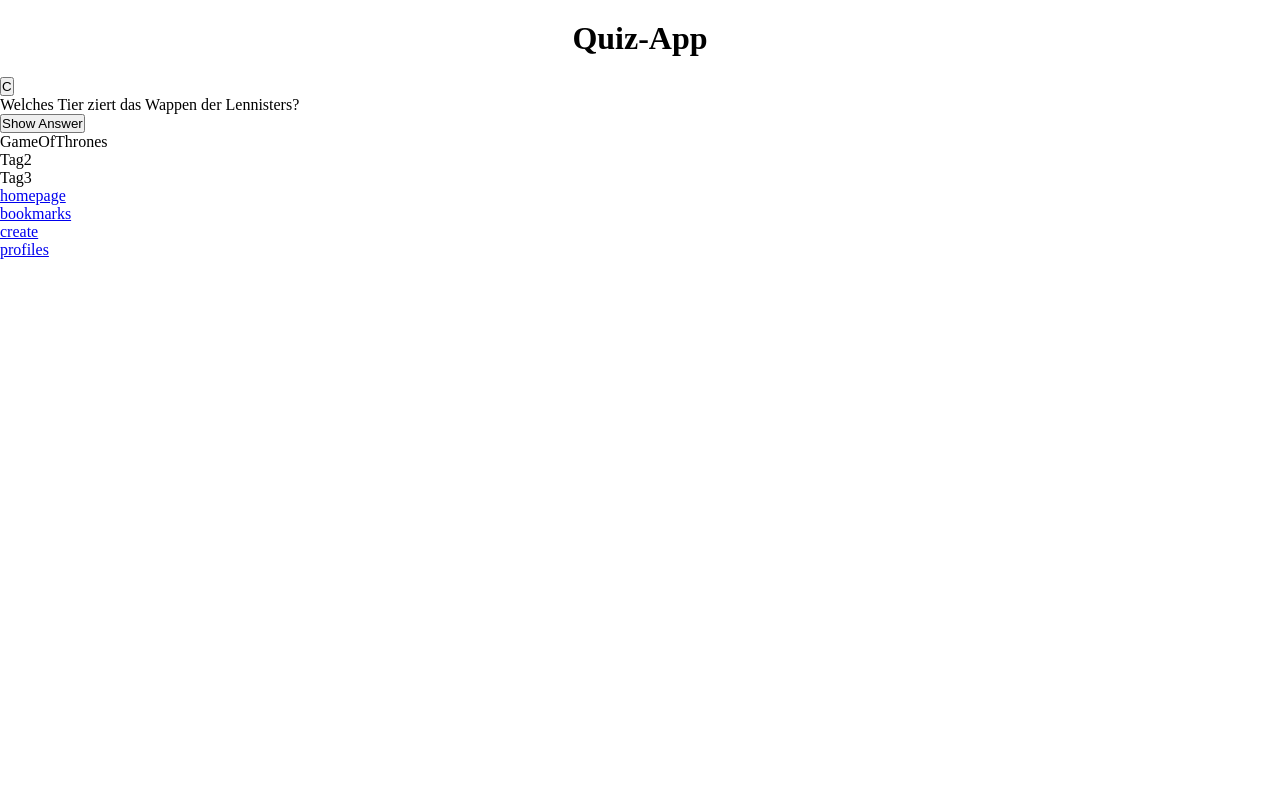
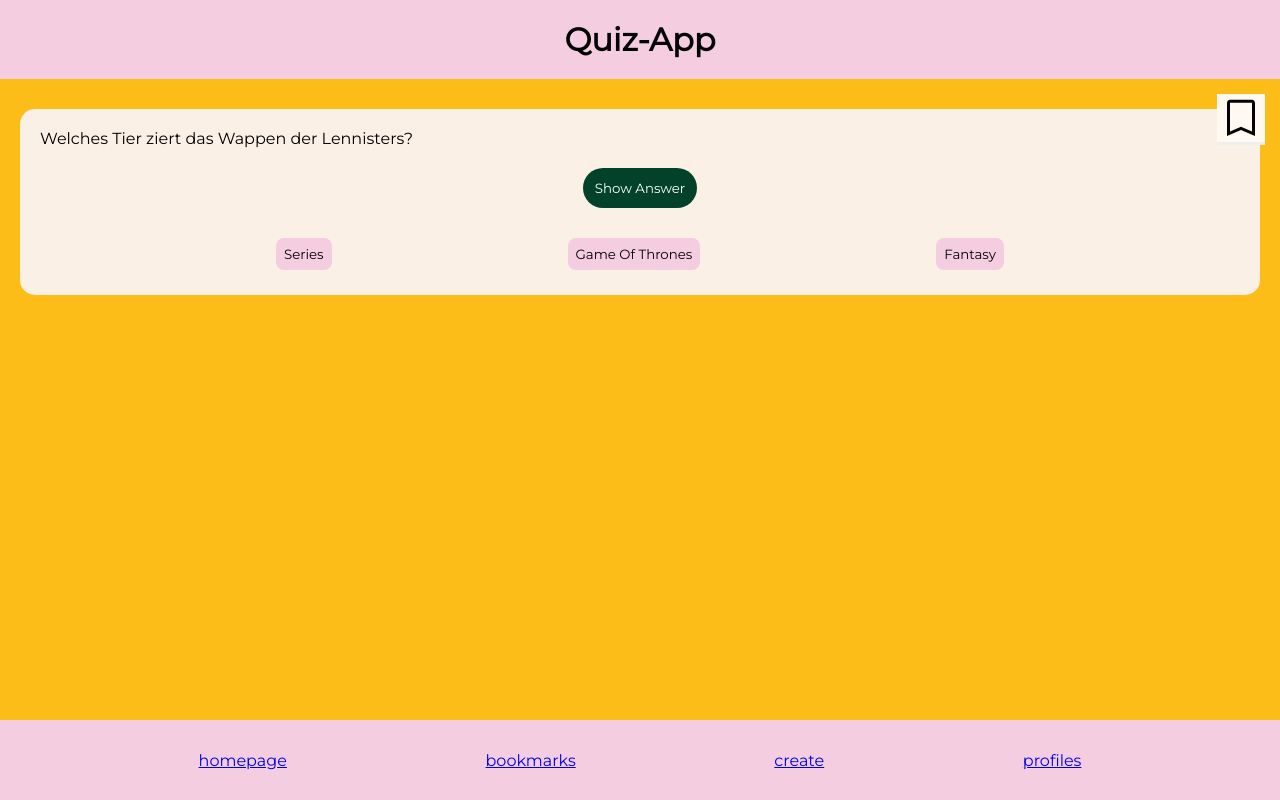
Before and after one commit to therealchrismcfly/quizapp, a plain HTML site: page index.html in a window 1280 px wide. Drawn offline with Linux system fonts and the light colour scheme.

Commit message:
add questioncard style

```diff
--- a/base.css
+++ b/base.css
@@ -2,4 +2,9 @@
   box-sizing: border-box;
   margin: 0;
   padding: 0;
+  font-family: "Montserrat";
 }
+
+body {
+  background-color: #fdbd18;
+}
--- /dev/null
+++ b/components/bookmark-button.css
@@ -0,0 +1,6 @@
+.questioncard__bookmark-button {
+  position: absolute;
+  top: -15px;
+  right: -5px;
+  border: none;
+}
--- a/components/header.css
+++ b/components/header.css
@@ -1,9 +1,9 @@
 header {
   display: flex;
   justify-content: center;
+  background-color: #f4cee0;
 }
 
 h1 {
   margin: 20px;
-  font-style: bolder;
 }
--- a/components/main.css
+++ b/components/main.css
@@ -0,0 +1,5 @@
+@import "./questioncard.css";
+
+.text--colored {
+  color: red;
+}
--- a/components/navbar.css
+++ b/components/navbar.css
@@ -0,0 +1,14 @@
+.navbar {
+  display: flex;
+  justify-content: space-evenly;
+  align-items: center;
+  background-color: #f4cee0;
+  width: 100%;
+  height: 80px;
+  position: fixed;
+  bottom: 0;
+}
+
+.navbar__item {
+  list-style: none;
+}
--- /dev/null
+++ b/components/questioncard.css
@@ -0,0 +1,11 @@
+@import "./questioncard_tags.css";
+@import "./show-answers.css";
+@import "./bookmark-button.css";
+
+.questioncard {
+  background-color: #faf0e6;
+  border-radius: 15px;
+  margin: 30px 20px;
+  padding: 20px;
+  position: relative;
+}
--- /dev/null
+++ b/components/questioncard_tags.css
@@ -0,0 +1,13 @@
+.questioncard__taglist {
+  display: flex;
+  justify-content: space-evenly;
+  list-style: none;
+  padding: 10px 0 5px 0px;
+}
+
+.questioncard__taglist__item {
+  padding: 8px;
+  border-radius: 8px;
+  border: none;
+  background-color: #f4cee0;
+}
--- /dev/null
+++ b/components/show-answers.css
@@ -0,0 +1,15 @@
+.questioncard__show-answers {
+  display: flex;
+  justify-content: center;
+}
+
+.questioncard__show-answers__button {
+  padding: 12px;
+  margin: 20px 5px;
+  border-radius: 25px;
+  border: none;
+  display: flex;
+  justify-content: center;
+  background-color: #02422a;
+  color: white;
+}
--- a/index.html
+++ b/index.html
@@ -6,31 +6,57 @@
     <meta name="viewport" content="width=device-width, initial-scale=1.0" />
     <title>Quiz-App</title>
     <link rel="stylesheet" href="styles.css" />
+    <script src="index.js" defer></script>
+    <link rel="preconnect" href="https://fonts.googleapis.com" />
+    <link rel="preconnect" href="https://fonts.gstatic.com" crossorigin />
+    <link
+      href="https://fonts.googleapis.com/css2?family=Montserrat&family=Raleway:wght@300&family=Roboto:wght@100;400&display=swap"
+      rel="stylesheet"
+    />
   </head>
   <body>
     <header>
       <h1>Quiz-App</h1>
     </header>
     <main>
-      <article class="question-card">
-        <button class="question-card__bookmark-button">C</button>
-        <p class="question-card__question">
+      <article class="questioncard">
+        <button
+          class="questioncard__bookmark-button questioncard__bookmark-button--filled"
+        >
+          <svg
+            xmlns="http://www.w3.org/2000/svg"
+            height="48"
+            width="48"
+            style="background-color: #fff9f1"
+          >
+            <path
+              d="m13 37.45 11-4.65 11 4.65V8.75H13ZM10 42V8.75q0-1.2.9-2.1.9-.9 2.1-.9h22q1.2 0 2.1.9.9.9.9 2.1V42l-14-6ZM35 8.75H13h22Z"
+            />
+          </svg>
+        </button>
+        <p class="questioncard__question" data-js="text">
           Welches Tier ziert das Wappen der Lennisters?
         </p>
-        <button class="question-card__show-answers-button">Show Answer</button>
-        <ul class="taglist">
-          <li class="taglist__item">GameOfThrones</li>
-          <li class="taglist__item">Tag2</li>
-          <li class="taglist__item">Tag3</li>
+        <div class="questioncard__show-answers">
+          <button class="questioncard__show-answers__button" data-js="button">
+            Show Answer
+          </button>
+        </div>
+        <ul class="questioncard__taglist">
+          <li><button class="questioncard__taglist__item">Series</button></li>
+          <li>
+            <button class="questioncard__taglist__item">Game Of Thrones</button>
+          </li>
+          <li><button class="questioncard__taglist__item">Fantasy</button></li>
         </ul>
       </article>
     </main>
-    <nav class="navbar">
-      <ul>
+    <nav>
+      <ul class="navbar">
         <li class="navbar__item"><a href="/index.html">homepage</a></li>
         <li class="navbar__item"><a href="/bookmarks.html">bookmarks</a></li>
         <li class="navbar__item"><a href="/create.html">create</a></li>
-        <li class="navbar__item"><a href="/profiles.html">profiles</a></li>
+        <li class="navbar__item"><a href="/profile.html">profiles</a></li>
       </ul>
     </nav>
   </body>
--- /dev/null
+++ b/index.js
@@ -0,0 +1,6 @@
+let button = document.querySelector('[data-js="button"]');
+let text = document.querySelector('[data-js="text"]');
+function changeColor() {
+  text.classList.toggle("text--colored");
+}
+button.addEventListener("click", changeColor);
```
Also changed, not shown: bookmarks.html (+39 -14 lines), create.html (+12 -6 lines), profile.html (+11 -7 lines).
